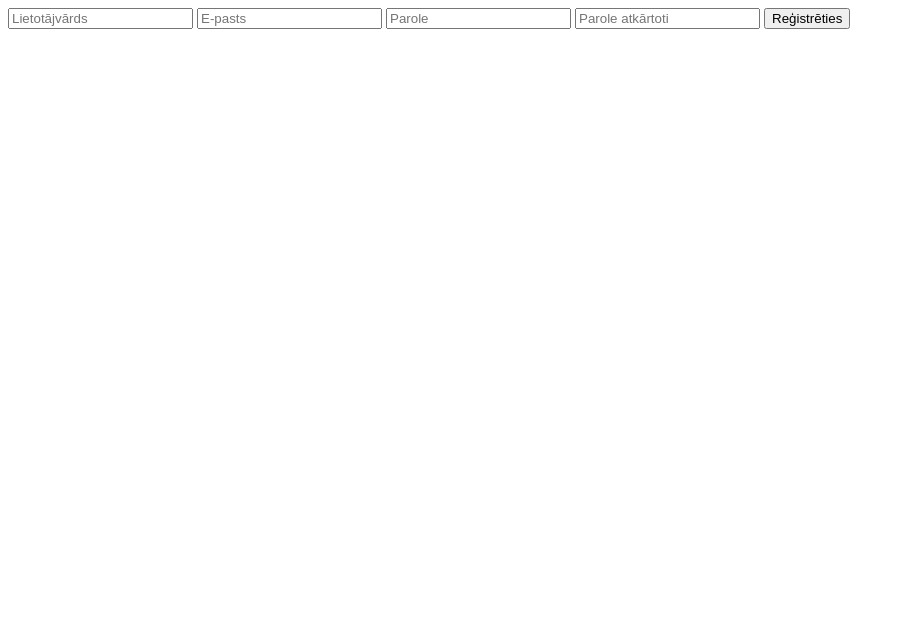
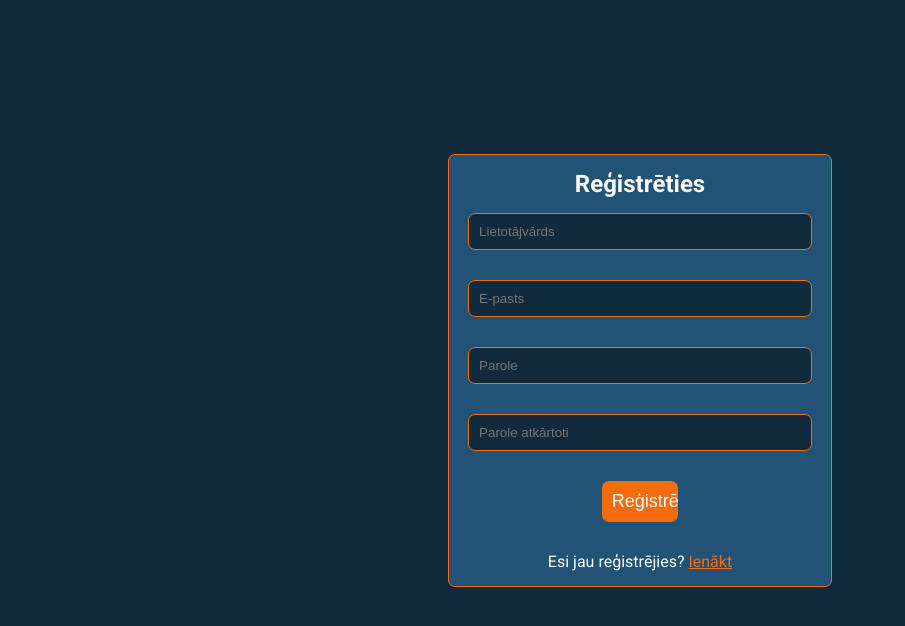
Before and after one commit to markus-laskovskisbrangals/ILL, a PHP site: page /register.php in a window 1280 px wide. Shown: the top 626 px of the page, without its empty margins (0-905 px from the left). Run offline with PHP 8.4, Linux system fonts and the light colour scheme.

Commit message:
Added register style

```diff
--- a/register.php
+++ b/register.php
@@ -3,16 +3,21 @@
 <head>
     <meta charset="UTF-8">
     <meta http-equiv="X-UA-Compatible" content="IE=edge">
+    <link rel="stylesheet" href="./stylesheets/style.css">
     <meta name="viewport" content="width=device-width, initial-scale=1.0">
     <title>Reģistrēties</title>
 </head>
 <body>
+    <div class="form-container">
+        <h2>Reģistrēties</h2>
         <form action="" method="POST">
             <input type="text" name="username" id="" placeholder="Lietotājvārds">
             <input type="email" name="email" id="" placeholder="E-pasts">
             <input type="password" name="password" id="" placeholder="Parole">
             <input type="password" name="repeat-password" id="" placeholder="Parole atkārtoti">
-        <input type="submit" value="Reģistrēties">
+            <input type="submit" value="Reģistrēties" id="submit-button">
         </form>
+        <p>Esi jau reģistrējies? <a href="login.php">Ienākt</a></p>
+    </div>
 </body>
 </html>
--- a/stylesheets/style.css
+++ b/stylesheets/style.css
@@ -197,7 +197,7 @@ body{
 
 .form-container{
     width: 30%;
-    margin: 15% auto;
+    margin: 12% auto;
     background-color: var(--secondary-color);
     border: 1px solid var(--accent-color);
     min-height: 250px;
@@ -231,8 +231,9 @@ body{
     border: 1px solid var(--accent-color);
     color: var(--text-color);
     padding: 10px;
-    transition: .2s;
+    transition: .2s ease-in;
     border-radius: 7px;
+    outline: none;
 }
 
 .form-container input:focus{
@@ -242,10 +243,7 @@ body{
 #submit-button{
     cursor: pointer;
     width: 20%;
+    font-size: 18px;
     border: none;
     background-color: var(--accent-color);
 }
-
-#submit-button:hover{
-    padding: 13px;
-}
```
Lines whose indentation alone changed are shown as unchanged.
